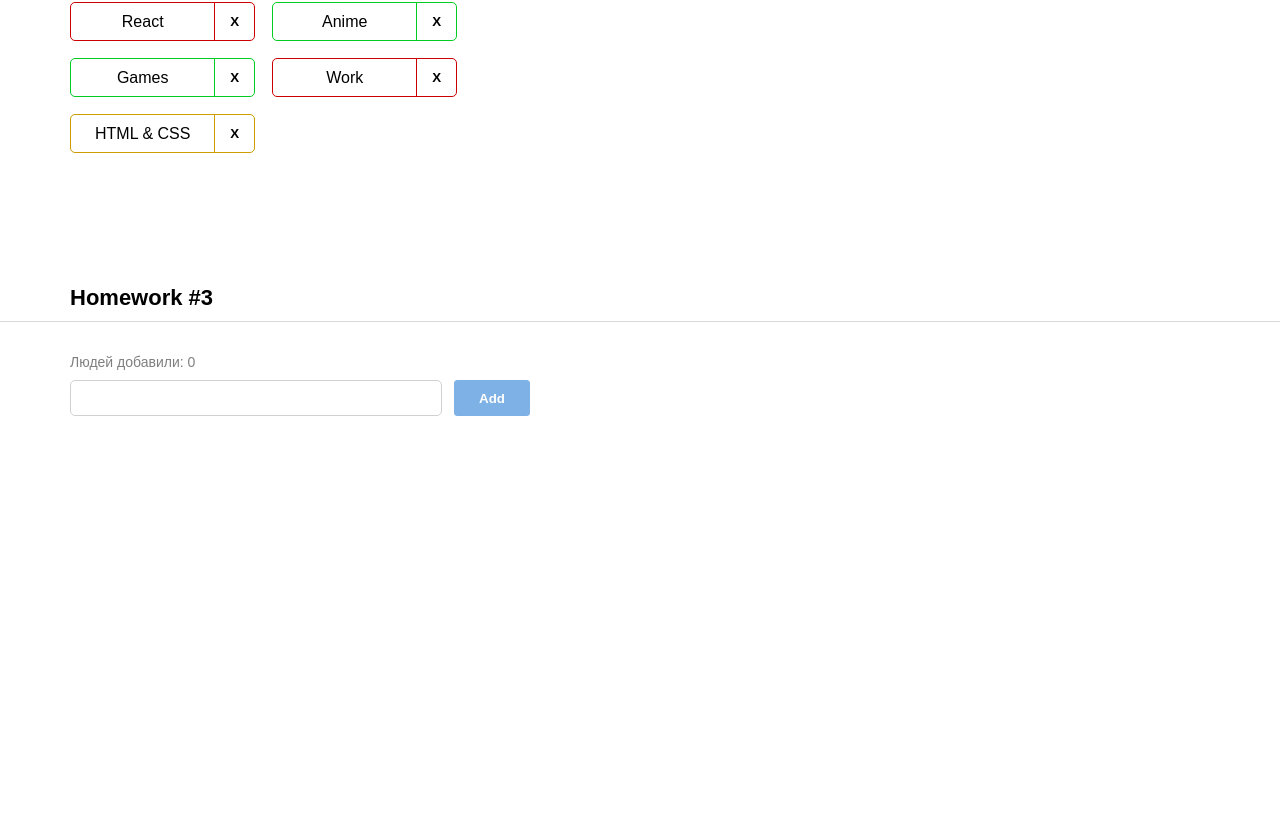
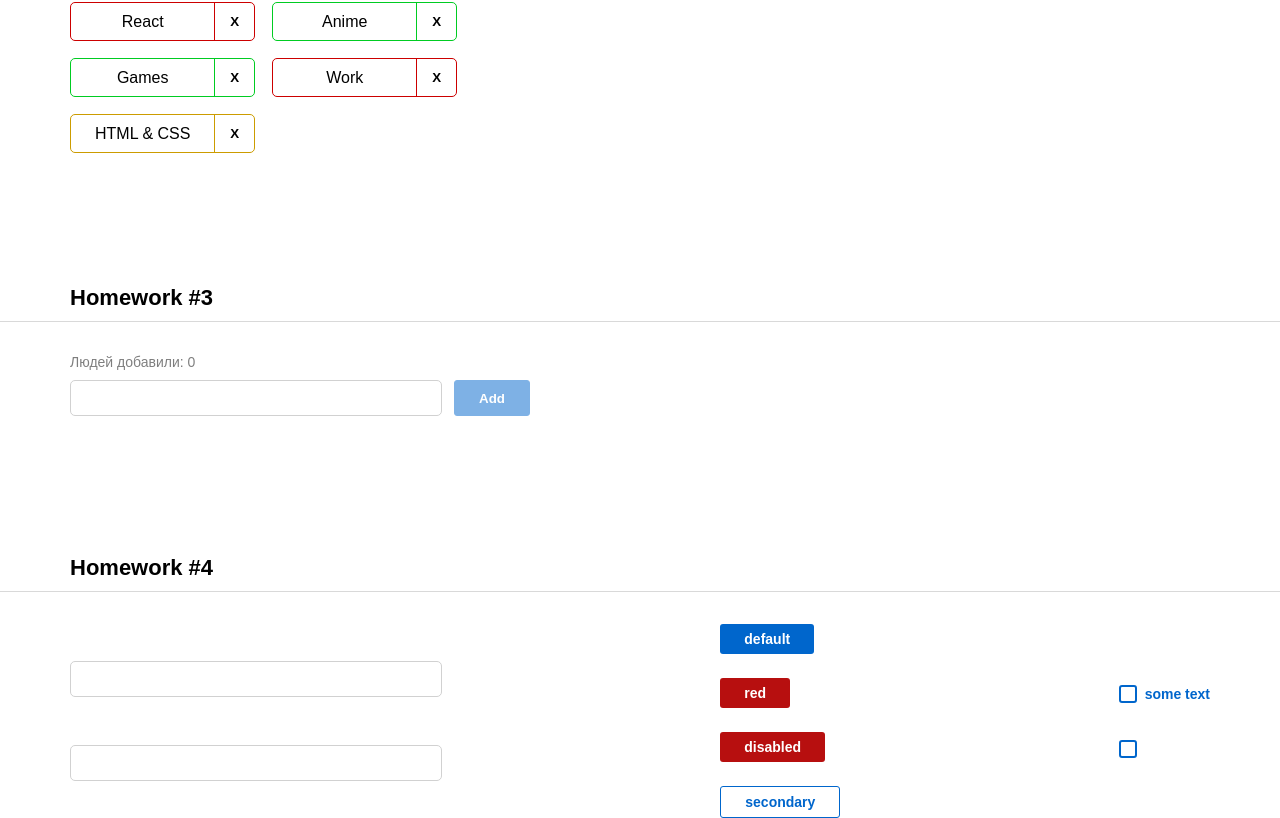
Before and after one commit to Sikstep/hwAuto, a React (Create React App) app: page /#/pre-junior in a window 1280 px wide. Shown: the part 735-1553 px from the top of the page. Before the commit the page ends 1158 px from the top, so only its background shows below. Built offline with nearby package versions, Linux system fonts and the light colour scheme.

Commit message:
AutoHW - #4 start

```diff
--- a/src/s1-main/App.tsx
+++ b/src/s1-main/App.tsx
@@ -3,6 +3,7 @@ import s from './App.module.css'
 import HW1 from '../s2-homeworks/hw01/HW1'
 import HW2 from '../s2-homeworks/hw02/HW2'
 import HW3 from '../s2-homeworks/hw03/HW3';
+import HW4 from '../s2-homeworks/hw04/HW4';
 
 function App() {
     return (
@@ -11,7 +12,7 @@ function App() {
             {/*раскомментировать по ходу выполнения*/}
             <HW2/>
             <HW3/>
-            {/*<HW4/>*/}
+            <HW4/>
 
             {/*при выполнении дз 5 и более - закомментировать здесь дз 1-4, так как они есть внутри дз 5*/}
             {/*<HW5/>*/}
--- a/src/s2-homeworks/hw04/Stand.module.css
+++ b/src/s2-homeworks/hw04/Stand.module.css
@@ -2,6 +2,10 @@
     display: flex;
     justify-content: space-between;
     align-items: center;
+    font-family: Montserrat, sans-serif;
+    font-weight: 600;
+    font-size: 14px;
+    line-height: 20px;
 }
 
 .inputs {
--- a/src/s2-homeworks/hw04/common/c1-SuperInputText/SuperInputText.module.css
+++ b/src/s2-homeworks/hw04/common/c1-SuperInputText/SuperInputText.module.css
@@ -1,20 +1,39 @@
 .input:focus {
+    border: 1px solid #D1D1D1;
+    border-radius: 5px;
 }
 
 .input {
+    border: 1px solid #D1D1D1;
+    border-radius: 5px;
+    width: 372px;
+    height: 36px;
+
 }
 
 .inputWrapper {
+    display: flex;
+    flex-direction: column-reverse;
 }
 
 .superInput {
 }
 
 .errorInput {
+    border: 1px solid #CC1439;
+    border-radius: 5px;
 }
 
 .errorInput:focus {
+    border: 1px solid #CC1439;
+    border-radius: 5px;
 }
 
 .error {
+    font-family: 'Montserrat', sans-serif;
+    font-style: normal;
+    font-weight: 400;
+    font-size: 14px;
+    line-height: 17px;
+    color: #cc0000;
 }
--- a/src/s2-homeworks/hw04/common/c2-SuperButton/SuperButton.module.css
+++ b/src/s2-homeworks/hw04/common/c2-SuperButton/SuperButton.module.css
@@ -1,36 +1,63 @@
 .button {
+    overflow: hidden;
+    padding: 5px 24px;
+
+    border-radius: 3px;
+    border: none;
+
+    color: white;
+    font-family: 'Montserrat', sans-serif;
+    font-weight: 600;
+    font-size: 14px;
+    line-height: 20px;
+    cursor: pointer;
 }
 
 .disabled {
+    color: #002e5c;
+    background: #998a00;
+    opacity: 0.5;
 }
 
 .secondary {
+    color: #0066CC;
+    background: transparent;
+    border: 1px solid #0066CC;
+    border-radius: 3px;
+}
+
+.secondary:active {
+    background: #ffffff;
+}
+
+.secondary:hover {
+    background: rgba(213, 197, 197, 0.81);
 }
 
 .default {
+    background: #06c;
+}
+
+.default:active {
+    background: #127eee;
+}
+
+.default:hover {
+    background: #24568a;
 }
 
 .red {
+    background: #b70f0f;
 }
 
-.default:hover {
+.red:active {
+    background: #ff001d;
 }
 
 .red:hover {
-}
-
-.secondary:hover {
-}
-
-
-.default:active {
-}
-
-.secondary:active {
-}
-
-.red:active {
+    background: #ff1500;
 }
 
 .button:disabled {
+    cursor: default;
 }
--- a/src/s2-homeworks/hw04/common/c2-SuperButton/SuperButton.tsx
+++ b/src/s2-homeworks/hw04/common/c2-SuperButton/SuperButton.tsx
@@ -17,12 +17,8 @@ const SuperButton: React.FC<SuperButtonPropsType> = (
         ...restProps // все остальные пропсы попадут в объект restProps, там же будет children
     }
 ) => {
-    const finalClassName = s.button
-        // + (disabled
-        //         ? ...
-        //         : xType === 'red'
-        //             ? ...
-        + (className ? ' ' + className : '') // задачка на смешивание классов
+    const finalClassName = xType === 'red' ? `${s.button} ${s.red}` :
+    xType === 'secondary' ? `${s.button} ${s.secondary}` : `${s.button} ${s.default}`;// задачка на смешивание классов
 
     return (
         <button
```
